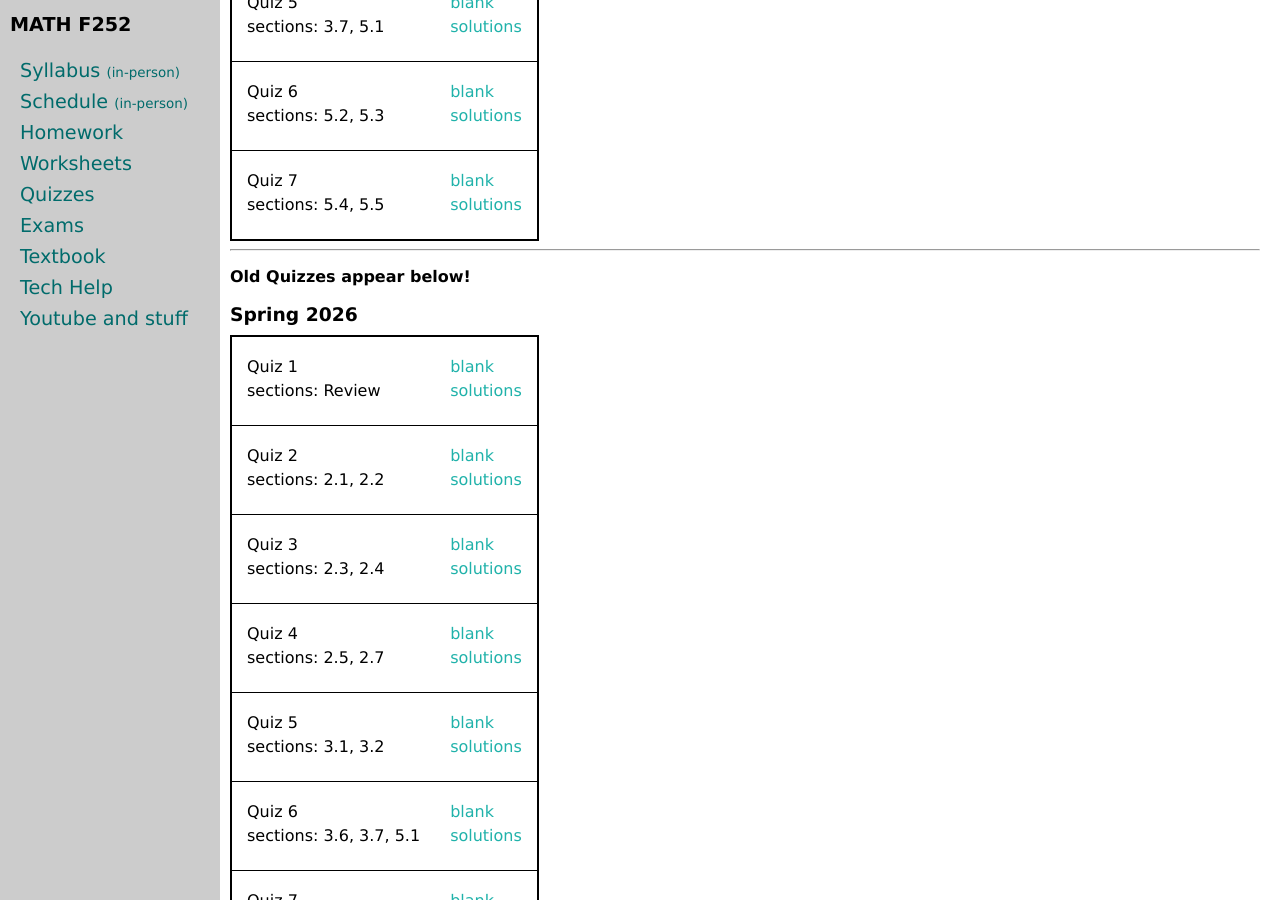
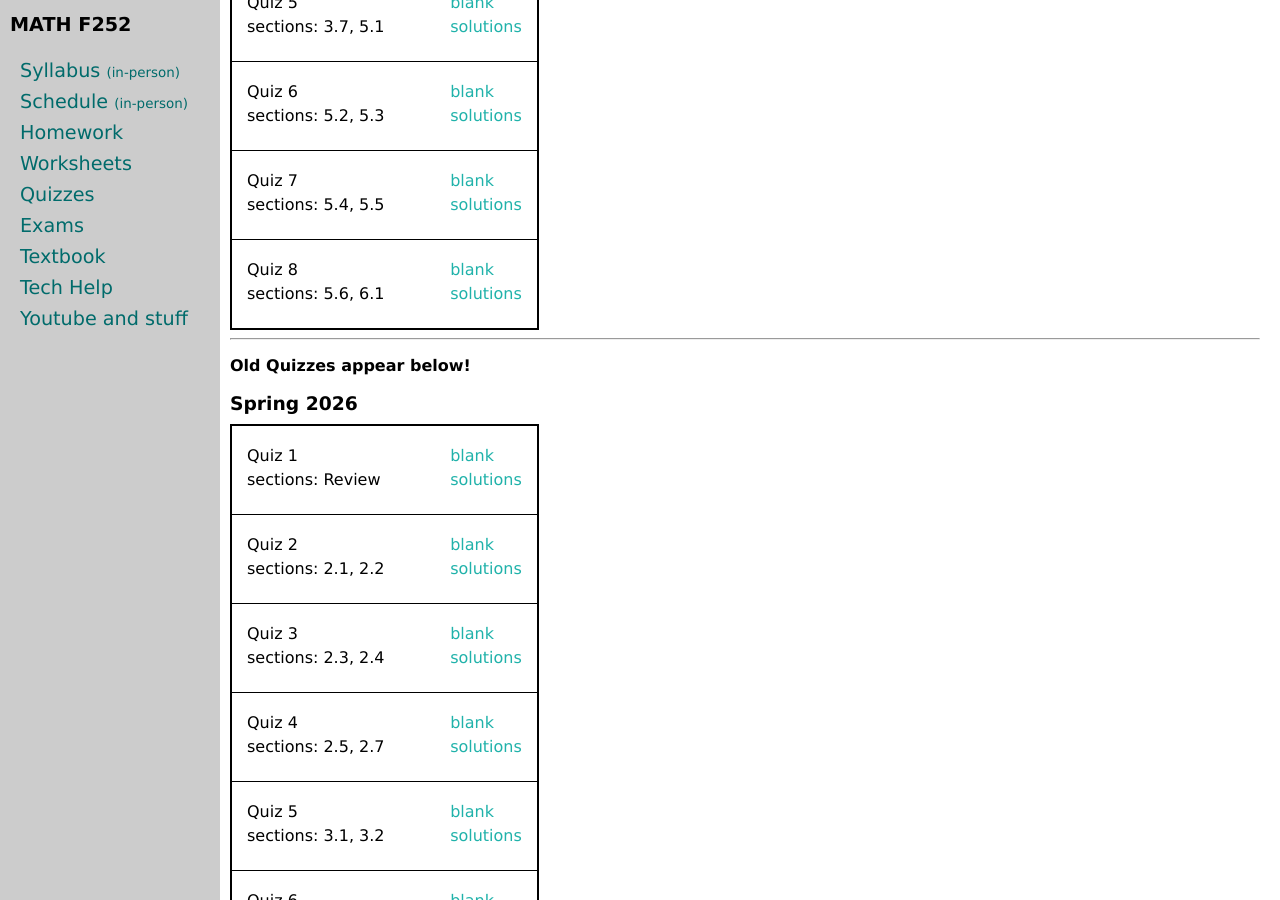
Before and after one commit to uaf-math/calc2, a Jekyll site: the page built from quizzes.md, in a window 1280 px wide and 900 px high, scrolled down 680 px. Built offline with Jekyll 4.4.1, drawn with Linux system fonts in a browser that asks for light colours.

Commit message:
added quiz 8

```diff
--- a/_data/quizzesF26.yml
+++ b/_data/quizzesF26.yml
@@ -29,3 +29,7 @@ quizzes:
   sections: 5.4, 5.5
   blank: quiz07.pdf
   solutions: quiz07-s.pdf
+- name: Quiz 8
+  sections: 5.6, 6.1
+  blank: quiz08.pdf
+  solutions: quiz08-s.pdf
```
Also changed, not shown: 4 other files.
